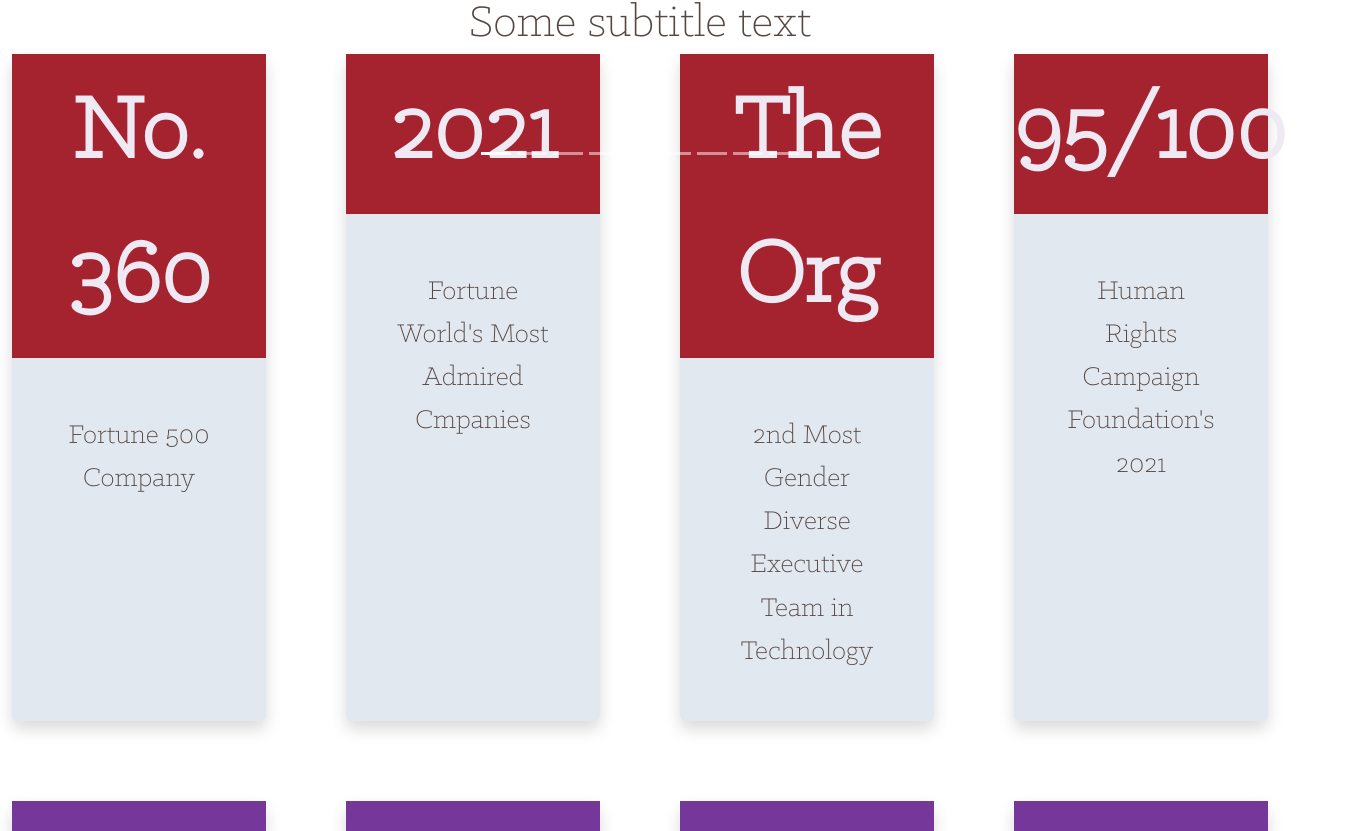
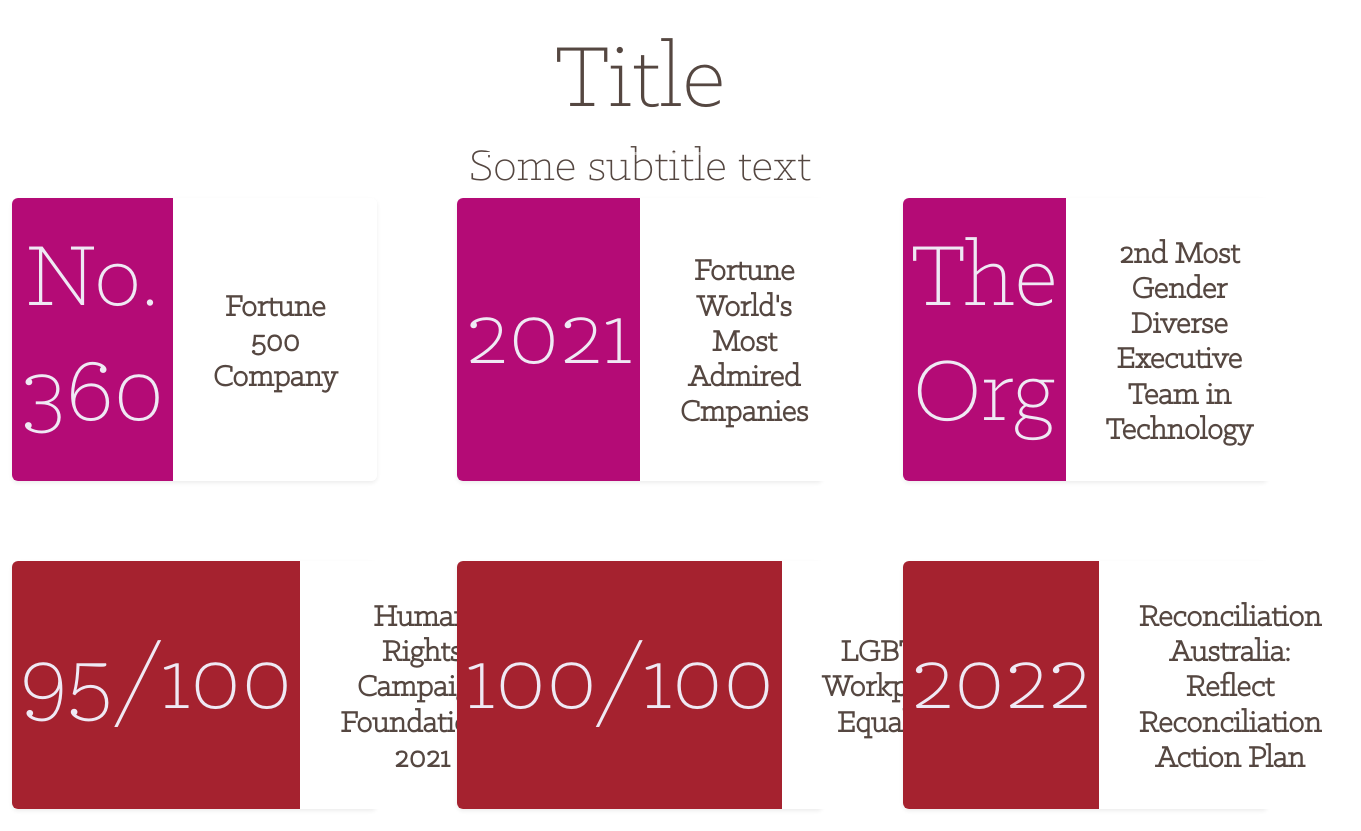
Before and after one commit to PatrickSara-Insight/insight-DDD, a React (Create React App) app in the folder insight-demo/: page / in a window 1280 px wide. Shown: the part 619-1450 px from the top of the page, 1361 px wide, since content can reach past the window. Built offline with nearby package versions, Linux system fonts and the light colour scheme.

Commit message:
more changes to cards etc

```diff
--- a/insight-demo/src/components/carousel/slides/GPTW.jsx
+++ b/insight-demo/src/components/carousel/slides/GPTW.jsx
@@ -74,7 +74,7 @@ const GPTW = () => {
           </h1>
         </div>
       </div>
-      <ul class="grid grid-cols-1 gap-6 sm:grid-cols-4 lg:gap-20 gptw-grid">
+      <ul class="grid grid-cols-1 gap-6 sm:grid-cols-2 md:grid-cols-3 lg:gap-20 gptw-grid">
         <GptwCard stat="No. 360" desc="Fortune 500 Company" bg="bg-red" />
         <GptwCard
           stat="2021"
--- a/insight-demo/src/components/common/GptwCard.jsx
+++ b/insight-demo/src/components/common/GptwCard.jsx
@@ -2,13 +2,19 @@ import React from "react";
 
 const GptwCard = (props) => {
   return (
-    <li className="col-span-1 rounded-md gptw-card gptw shadow bg-slate-200">
-      <div className={`${props.bg} py-2`}>
-        <dd className="card-title font-bold">{props.stat}</dd>
+    <li className="flex rounded-md shadow-sm gptw-card gptw">
+      <div
+        className={`flex items-center justify-center ${props.bg} rounded-l-md p-2 gptw-card-header`}
+      >
+        <h3 className="card-title">{props.stat}</h3>
       </div>
-      <dl className="mt-2 p-5 flex flex-grow flex-col justify-between">
-        <dd className="card-body">{props.desc}</dd>
-      </dl>
+      <div className="flex flex-1 items-center justify-between rounded-r-md p-8 bg-white">
+        <div className="flex-1 px-2 py-0 text-sm">
+          <dt className="mt-2 leading-6 slide-body gray text-center">
+            {props.desc}
+          </dt>
+        </div>
+      </div>
     </li>
   );
 };
--- a/insight-demo/src/components/main/Showcase.jsx
+++ b/insight-demo/src/components/main/Showcase.jsx
@@ -11,32 +11,28 @@ const Showcase = () => {
         <h1 className="slide-header gray">Title</h1>
         <h2 className="slide-subheader text-center gray">Some subtitle text</h2>
       </div>
-      <ul class="grid grid-cols-1 gap-6 sm:grid-cols-4 lg:gap-20 gptw-grid">
-        <GptwCard stat="No. 360" desc="Fortune 500 Company" bg="bg-red" />
+      <ul class="grid grid-cols-1 gap-6 sm:grid-cols-2 md:grid-cols-3 lg:gap-20 gptw-grid">
+        <GptwCard stat="No. 360" desc="Fortune 500 Company" bg="bg-fuchsia" />
         <GptwCard
           stat="2021"
           desc="Fortune World's Most Admired Cmpanies"
-          bg="bg-red"
+          bg="bg-fuchsia"
         />
         <GptwCard
           stat="The Org"
           desc="2nd Most Gender Diverse Executive Team in Technology"
-          bg="bg-red"
+          bg="bg-fuchsia"
         />
         <GptwCard
           stat="95/100"
           desc="Human Rights Campaign Foundation's 2021"
           bg="bg-red"
         />
-        <GptwCard
-          stat="100/100"
-          desc="LGBTQ Workplace Equality"
-          bg="bg-purple"
-        />
+        <GptwCard stat="100/100" desc="LGBTQ Workplace Equality" bg="bg-red" />
         <GptwCard
           stat="2022"
           desc="Reconciliation Australia: Reflect Reconciliation Action Plan"
-          bg="bg-purple"
+          bg="bg-red"
         />
         <GptwCard
           stat="No. 95"
```
